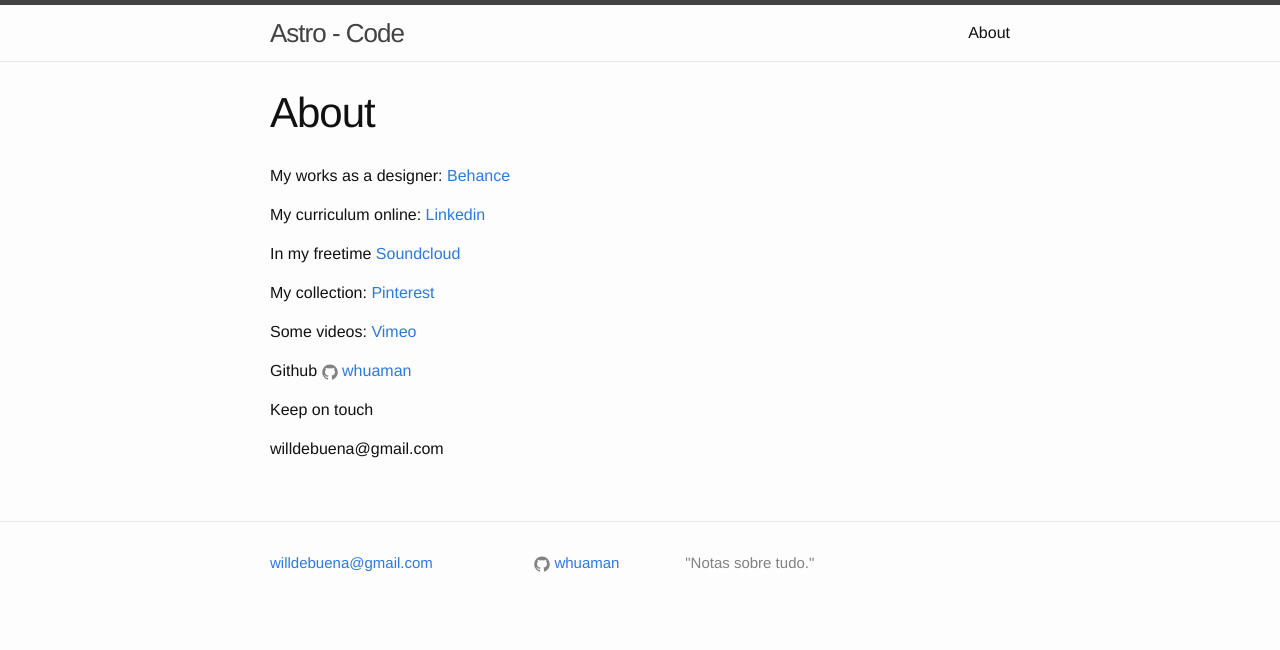
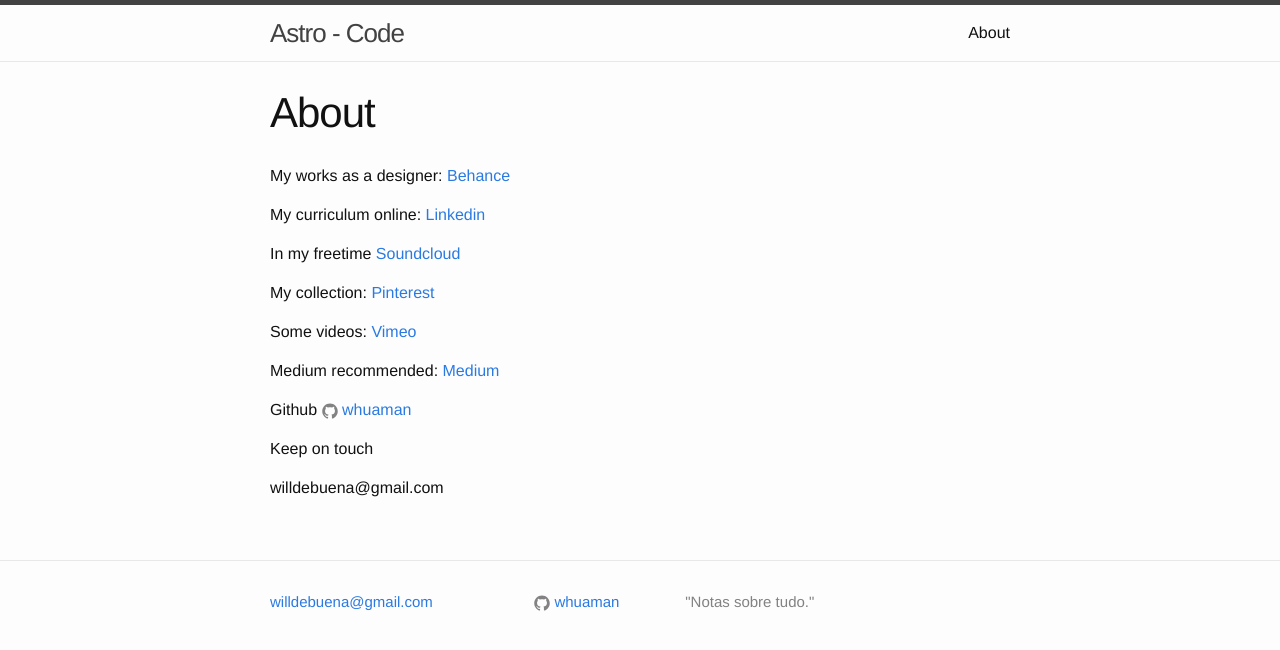
Before and after one commit to whuaman/whuaman.github.io, a Jekyll site: the page built from about.md, in a window 1280 px wide. Shown: the top 650 px of the page. Built offline with Jekyll 4.4.1, drawn with Linux system fonts in a browser that asks for light colours.

Commit message:
add medium

```diff
--- a/about.md
+++ b/about.md
@@ -14,6 +14,8 @@ My collection: [Pinterest](https://br.pinterest.com/whuaman/)
 
 Some videos: [Vimeo](https://vimeo.com/user10958932/videos)
 
+Medium recommended: [Medium](https://medium.com/@huaman/has-recommended)
+
 Github {% include icon-github.html username="whuaman" %}
 
 Keep on touch
```
